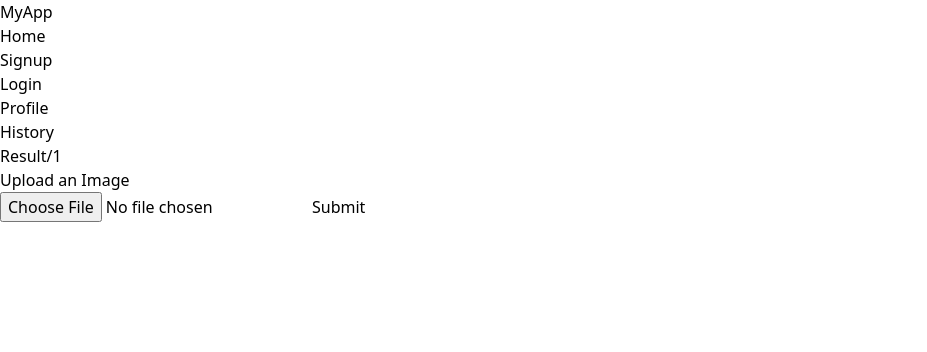
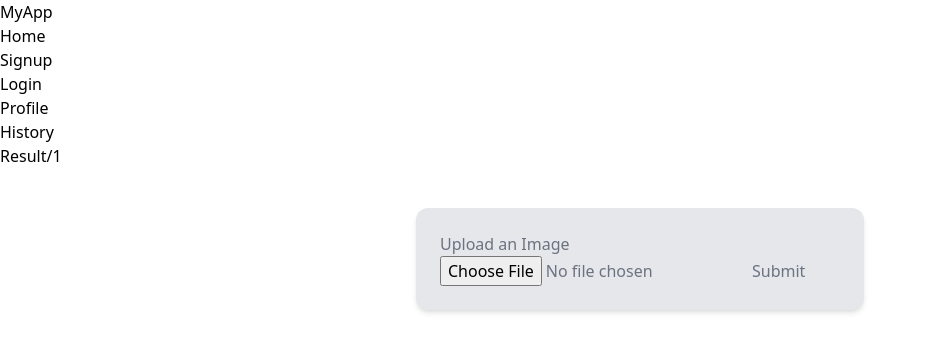
Before and after one commit to Lego-detector/Lego-detector-FE, a Next.js app: page / in a window 1280 px wide. Shown: the top 352 px of the page, without its empty margins (0-927 px from the left). Built offline with nearby package versions, Linux system fonts and the light colour scheme.

Commit message:
feat: add md-card

```diff
--- a/src/app/globals.css
+++ b/src/app/globals.css
@@ -2,20 +2,7 @@
 @tailwind components;
 @tailwind utilities;
 
-/* :root {
-  --background: #ffffff;
-  --foreground: #171717;
+/* styles.css */
+.md-card {
+  @apply max-w-md mx-auto mt-10 p-6 rounded-xl shadow-md bg-gray-200 dark:bg-gray-600 text-gray-500 dark:text-gray-300;
 }
-
-@media (prefers-color-scheme: dark) {
-  :root {
-    --background: #0a0a0a;
-    --foreground: #ededed;
-  }
-}
-
-body {
-  color: var(--foreground);
-  background: var(--background);
-  font-family: Arial, Helvetica, sans-serif;
-} */
--- a/src/modules/home/_components/FileUpload.tsx
+++ b/src/modules/home/_components/FileUpload.tsx
@@ -1,4 +1,5 @@
 "use client";
+
 import { useState } from "react";
 import Image from "next/image";
 
@@ -55,39 +56,39 @@ export function FileUpload() {
   };
 
   return (
-    <div className="flex flex-col items-center bg-white p-6 rounded-lg shadow-lg">
-      <h2 className="text-xl font-bold mb-4">Upload an Image</h2>
+    <div className="md-card flex flex-col">
+      <h2 className="text-xl font-bold mb-4 text-gray-900 dark:text-white">Upload an Image</h2>
 
       <input
         type="file"
         accept="image/*"
         onChange={handleImageChange}
-        className="mb-4"
+        className="mb-4 file:mr-4 file:py-2 file:px-4 file:rounded-lg file:border-0 file:text-sm file:font-semibold file:bg-blue-50 file:text-blue-700 hover:file:bg-blue-300 dark:file:bg-gray-700 dark:file:text-gray-300 dark:hover:file:bg-gray-800"
       />
 
       {image && (
         <div id="image-container" className="w-64 h-64 relative">
-          <Image
-            src={image}
-            alt="Uploaded"
-            width={512} // Fixed width
-            height={512} // Fixed height
-            className="rounded-lg shadow-lg object-cover"
-          />
-        </div>
+        <Image
+          src={image}
+          alt="Uploaded"
+          layout="fill" // Fill the parent div
+          objectFit="contain" // Maintain aspect ratio
+          className="rounded-lg max-w-full max-h-full bg-gray-400" // Ensure the image doesn't exceed the div
+        />
+      </div>
       )}
 
       <button
+        type="submit"
         onClick={handleSubmit}
-        className="mt-4 px-4 py-2 bg-blue-600 text-white rounded-lg hover:bg-blue-700 disabled:bg-gray-400"
+        className="mt-4 px-4 py-2 bg-blue-600 text-white rounded-lg hover:bg-blue-700 disabled:bg-gray-400 dark:bg-blue-500 dark:hover:bg-blue-600 dark:disabled:bg-gray-400"
         disabled={!selectedFile}
       >
         Submit
       </button>
 
-      { resMessage || <p>{resMessage}</p> }
-      { errMessage || <p className="text-red-600">{errMessage}</p> }
-
+      {resMessage && <p className="mt-2 text-green-600 dark:text-green-400">{resMessage}</p>}
+      {errMessage && <p className="mt-2 text-red-600 dark:text-red-400">{errMessage}</p>}
     </div>
   );
 };
```
